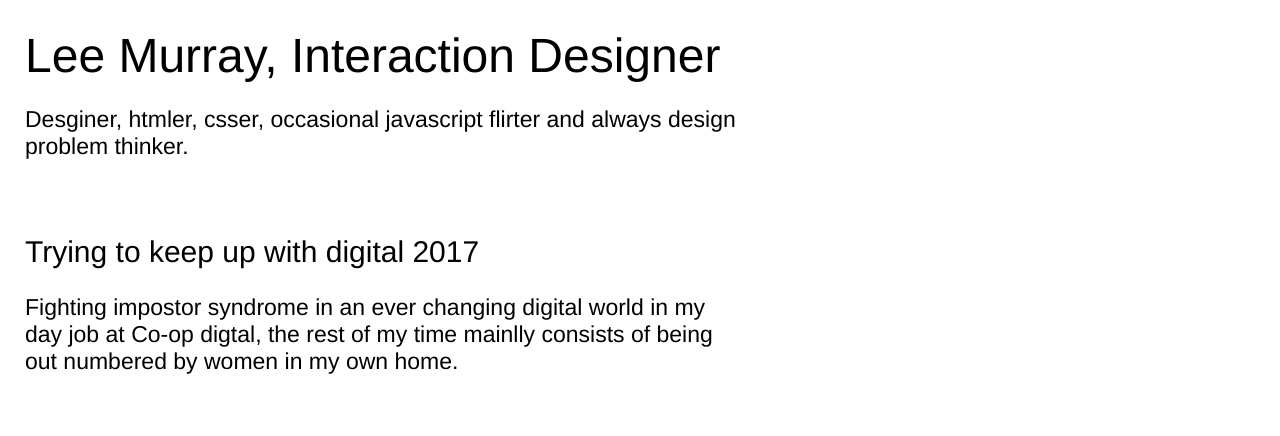
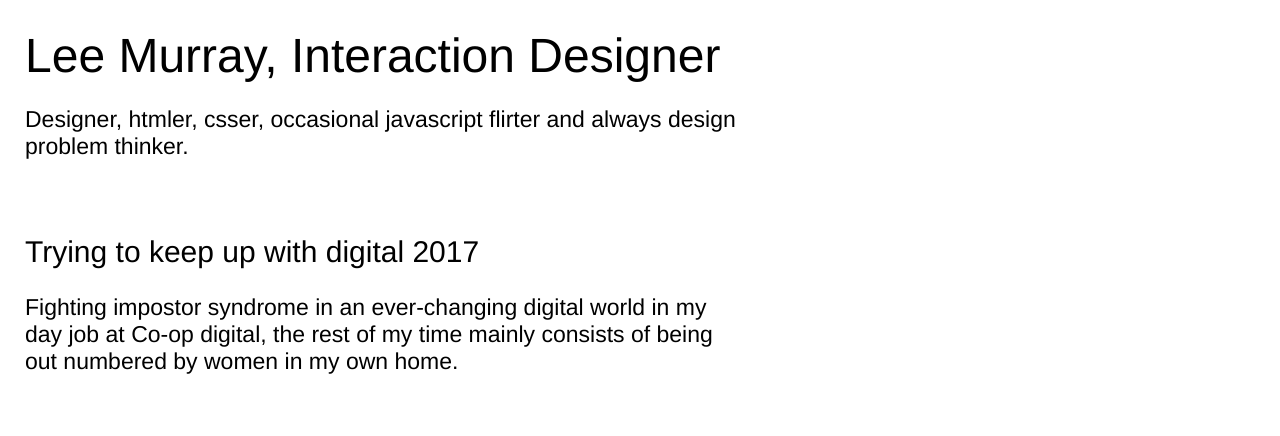
Before and after one commit to uxeskimo/uxeskimo, a Jekyll site: the page built from index.md, in a window 1280 px wide. Shown: the part 613-1049 px from the top of the page. Built offline with Jekyll 4.4.1, drawn with Linux system fonts in a browser that asks for light colours.

Commit message:
Spelling mistakes on home page

```diff
--- a/index.md
+++ b/index.md
@@ -6,11 +6,11 @@ permalink: /
 
 <h1>Lee Murray, Interaction Designer</h1>
 
-<p>Desginer, htmler, csser, occasional javascript flirter and always design problem thinker.</p>
+<p>Designer, htmler, csser, occasional javascript flirter and always design problem thinker.</p>
 
 <h2>Trying to keep up with digital 2017</h2>
 
-<p>Fighting impostor syndrome in an ever changing digital world in my day job at Co-op digtal, the rest of my time mainlly consists of being out numbered by women in my own home.</p>
+<p>Fighting impostor syndrome in an ever-changing digital world in my day job at Co-op digital, the rest of my time mainly consists of being out numbered by women in my own home.</p>
 
 <h2>Over 16 years experience in the above</h2>
 
```
